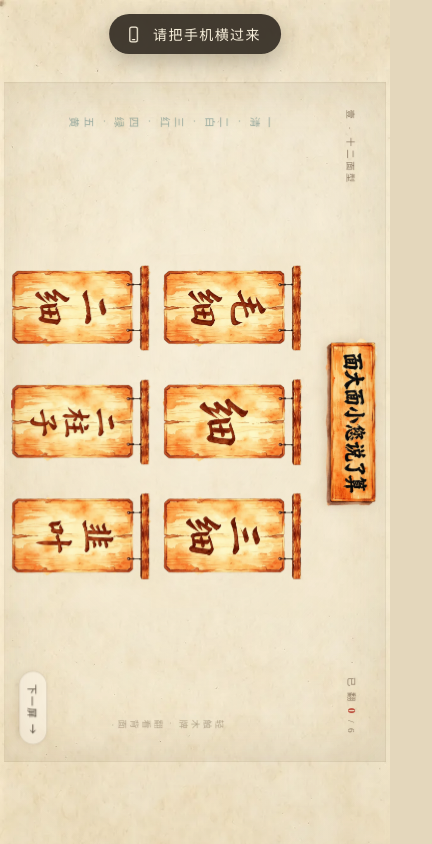
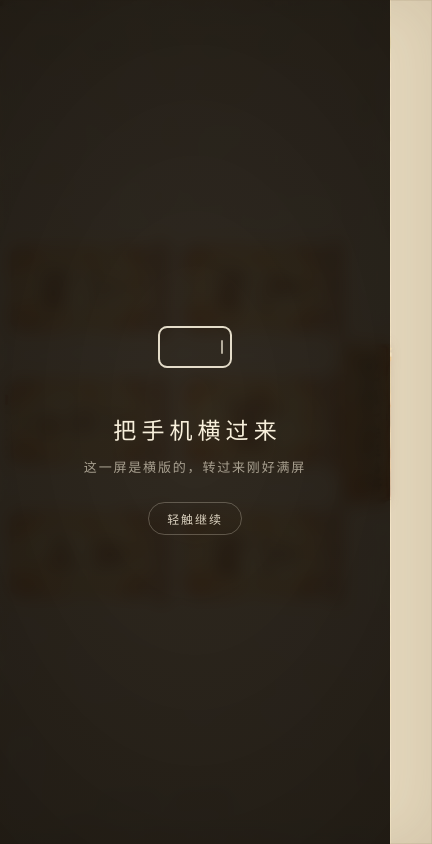
Before and after one commit to 7498329/372893, a plain HTML site: page lanzhou-noodle/index.html in a window 390 px wide. Both pictures are taken after a click on the button "开始制作". Shown: the whole page, 432 px wide, since content can reach past the window. Drawn offline with Linux system fonts and the light colour scheme.

Commit message:
部署：兰州牛肉面互动 H5（lanzhou-noodle/）

```diff
--- a/lanzhou-noodle/index.html
+++ b/lanzhou-noodle/index.html
@@ -35,6 +35,7 @@
   --sans:"PingFang SC","Hiragino Sans GB","Source Han Sans SC","Noto Sans SC","Microsoft YaHei",sans-serif;
   --ease:cubic-bezier(.32,.72,.30,1);
   --spring:cubic-bezier(.34,1.42,.64,1);
+  --crop:0px;   /* 铺满模式下横版页上下各被裁掉的逻辑像素，由 fitStages() 写入 */
 }
 
 *,*::before,*::after{box-sizing:border-box;-webkit-tap-highlight-color:transparent}
@@ -114,6 +115,26 @@ button{font-family:inherit;color:inherit;border:0;background:none;padding:0;curs
 .page{position:absolute;inset:0;opacity:0;pointer-events:none;overflow:hidden;transition:opacity .3s ease}
 .page.slow{transition:opacity .72s var(--ease)}
 .page.on{opacity:1;pointer-events:auto}
+
+/* ============ 铺满模式（手机）：横版页上下各被裁掉 --crop，
+   版式整体让开这块，木牌尺寸跟着可用高度走 —— 屏幕越高牌子越大 ============ */
+body.cover #p2, body.cover #p3{
+  --ch: calc((640px - var(--crop) * 2) / 2);
+  --cw: calc(var(--ch) * .6232);
+}
+body.cover .grid{top:405px}
+body.cover .lpHead{top:calc(var(--crop) + 4px);height:66px}
+body.cover .lpHead .sign{width:262px}
+body.cover .nextBtn{bottom:calc(var(--crop) + 10px)}
+body.cover .dots{bottom:calc(var(--crop) + 8px)}
+body.cover .p4Top{top:calc(var(--crop) + 8px)}
+body.cover .tlTop{top:calc(var(--crop) + 12px)}
+body.cover .tlSeal{top:calc(var(--crop) + 12px)}
+body.cover .tlHint{bottom:calc(var(--crop) + 14px)}
+/* P4 的「看这碗面的故事」挪到底边正中，别压住右下那盘鲜面条 */
+body.cover #p4 .nextBtn{left:50%;right:auto;transform:translateX(-50%);bottom:calc(var(--crop) + 10px)}
+body.cover #p4 .nextBtn:active{transform:translateX(-50%) scale(.94)}
+body.cover #p4 .dots{display:none}
 
 /* ============ 通用小件 ============ */
 .seal{
@@ -504,28 +525,49 @@ button{font-family:inherit;color:inherit;border:0;background:none;padding:0;curs
 }
 #p8 .p8seal{position:absolute;right:64px;top:1010px;width:56px;height:56px;font-size:21px}
 
-/* 横屏提示：竖屏设备上横版页是整块转 90° 铺满的，这里提醒把手机横过来 */
-.rotate{
-  position:fixed;left:50%;top:calc(14px + env(safe-area-inset-top,0px));z-index:200;
-  transform:translate(-50%,-10px);
-  display:flex;align-items:center;gap:10px;
-  padding:10px 20px 10px 15px;border-radius:40px;
-  background:rgba(43,36,28,.88);color:#f8f0dc;
-  font-size:14px;letter-spacing:.10em;white-space:nowrap;
-  box-shadow:0 8px 22px rgba(40,30,16,.26);
-  opacity:0;pointer-events:none;
-  transition:opacity .45s ease,transform .45s var(--spring);
-}
-.rotate.show{opacity:1;transform:translate(-50%,0)}
-.rotate svg{
-  width:19px;height:19px;stroke:currentColor;fill:none;
-  stroke-width:1.6;stroke-linecap:round;stroke-linejoin:round;
-  animation:rotWiggle 2.6s var(--ease) infinite;
-}
-@keyframes rotWiggle{
-  0%,56%,100%{transform:rotate(0)}
-  68%,86%{transform:rotate(-90deg)}
-  76%,94%{transform:rotate(0)}
+/* ============ 横屏引导：手机上横版页是整块转 90° 铺满屏幕的，
+   第一次进横版时用一屏浮层请他转过来，之后不再打扰 ============ */
+#turnGuide{
+  position:fixed;inset:0;z-index:400;
+  display:grid;place-items:center;
+  background:radial-gradient(120% 92% at 50% 48%,rgba(28,22,14,.90) 0%,rgba(16,12,7,.955) 100%);
+  -webkit-backdrop-filter:blur(9px) saturate(.85);
+  backdrop-filter:blur(9px) saturate(.85);
+  opacity:0;visibility:hidden;pointer-events:none;
+  transition:opacity .32s ease,visibility .32s;
+}
+#turnGuide.show{opacity:1;visibility:visible;pointer-events:auto}
+#turnGuide .tgIn{
+  display:flex;flex-direction:column;align-items:center;
+  transform:translateY(8px);transition:transform .5s var(--spring);
+}
+#turnGuide.show .tgIn{transform:none}
+.tgPhone{
+  position:relative;width:42px;height:74px;margin-bottom:28px;
+  border:2px solid rgba(248,240,220,.9);border-radius:9px;
+  animation:tgTurn 2.9s cubic-bezier(.62,.02,.36,1) infinite;
+}
+.tgPhone::after{
+  content:"";position:absolute;left:50%;bottom:7px;width:14px;height:2px;border-radius:2px;
+  transform:translateX(-50%);background:rgba(248,240,220,.66);
+}
+@keyframes tgTurn{
+  0%,28%{transform:rotate(0)}
+  50%,80%{transform:rotate(-90deg)}
+  100%{transform:rotate(0)}
+}
+.tgT{
+  font-family:var(--serif);font-size:23px;letter-spacing:.22em;text-indent:.22em;
+  color:#f8f0dc;
+}
+.tgS{
+  margin-top:11px;font-size:13px;letter-spacing:.14em;
+  color:rgba(248,240,220,.60);font-weight:300;
+}
+.tgTap{
+  margin-top:26px;padding:7px 18px;border-radius:30px;
+  font-size:12px;letter-spacing:.16em;color:rgba(248,240,220,.84);
+  border:1px solid rgba(248,240,220,.26);
 }
 
 @media (prefers-reduced-motion:reduce){
@@ -666,12 +708,13 @@ html.noanim #p1 .cover{opacity:1!important;transform:none!important}
   </section>
 </div>
 
-<div class="rotate" id="rotate" role="status" aria-live="polite">
-  <svg viewBox="0 0 24 24" aria-hidden="true">
-    <rect x="7.2" y="2.8" width="9.6" height="18.4" rx="2.4"/>
-    <path d="M10.6 18.6h2.8"/>
-  </svg>
-  <span>请把手机横过来</span>
+<div id="turnGuide" role="status" aria-live="polite">
+  <div class="tgIn">
+    <i class="tgPhone" aria-hidden="true"></i>
+    <span class="tgT">把手机横过来</span>
+    <span class="tgS">这一屏是横版的，转过来刚好满屏</span>
+    <span class="tgTap">轻触继续</span>
+  </div>
 </div>
 
 <script src="assets/timeline.js"></script>
@@ -729,7 +772,7 @@ const BOWL = {x:667, y:400, rx:196, ry:164};
 
 /* 当前舞台的缩放与旋转。旋转之后 getBoundingClientRect() 拿到的是包围盒，
    坐标换算不能再靠它，统一用下面 toClient / toStage / toStageVec 三件套。 */
-const view = { kp:1, kl:1, rotL:0 };
+const view = { kp:1, kl:1, rotL:0, crop:0 };
 
 /* 竖屏手机要不要把横版舞台「转 90° 正立铺满」：
    要。缩小成 30% 在手机上根本看不清；平板/桌面竖窗保持等比缩小（那些屏幕够大，
@@ -748,20 +791,38 @@ function fitStages(){
   stageP.style.transform = `translate(-50%,-50%) scale(${kp})`;
 
   const rot = needRotate() ? 90 : 0;
-  // 旋转 90° 后，舞台的 1334 长边对应视口高度、750 短边对应视口宽度
-  const kl = rot
-    ? Math.min(vh/1334, vw/750) * .98
-    : Math.min(vw/1334, vh/750) * (vh > vw ? .94 : .985);
-  view.rotL = rot; view.kl = kl;
+  // 舞台的 1334 长边 / 750 短边分别落到屏幕的哪一条边（旋转 90° 时两者互换）
+  const spanLong  = rot ? vh : vw;
+  const spanShort = rot ? vw : vh;
+
+  const kContain = Math.min(spanLong/1334, spanShort/750);
+  const kCover   = Math.max(spanLong/1334, spanShort/750);
+
+  /* 手机上一律「铺满」：750 那条边撑满屏幕，多出来的部分上下各裁一点
+     （逻辑像素，最多 84），其余内容用 CSS 变量 --crop 整体让开。
+     桌面/平板屏幕够大，仍等比缩小，不裁切。 */
+  let crop = 0, k = kContain;
+  if(Math.min(vw, vh) <= 700){
+    crop = Math.min(84, Math.max(0, (750 - spanShort/kCover) / 2));
+    k = spanShort / (750 - crop * 2);
+    const cap = spanLong / 1334;          // 1334 那条边不能被裁
+    if(k > cap){ k = cap; crop = 0; }
+    k = Math.min(k, 1.2);                 // 极端细长屏兜底，别把版式撑爆
+  }
+
+  view.rotL = rot; view.kl = k; view.crop = crop;
 
   stageL.style.transform = rot
-    ? `translate(-50%,-50%) rotate(90deg) scale(${kl})`
-    : `translate(-50%,-50%) scale(${kl})`;
+    ? `translate(-50%,-50%) rotate(90deg) scale(${k})`
+    : `translate(-50%,-50%) scale(${k})`;
+
+  document.documentElement.style.setProperty('--crop', crop.toFixed(2) + 'px');
+  document.body.classList.toggle('cover', crop > 1);
 
   document.body.classList.toggle('landscapeNow', vh > vw);
   document.body.dataset.orient = rot ? 'rot' : 'flat';
-  // 调试留痕：?t=1 或控制台里一眼看出当前是「旋转铺满」还是「等比缩小」
-  document.body.dataset.fit = `rot=${rot} kl=${kl.toFixed(3)} vw=${vw} vh=${vh}`;
+  // 调试留痕：?t=1 或控制台里一眼看出当前缩放、旋转与裁切量
+  document.body.dataset.fit = `rot=${rot} kl=${k.toFixed(3)} crop=${crop.toFixed(1)} vw=${vw} vh=${vh}`;
 }
 
 /* 逻辑坐标（1334×750 舞台内）→ 视口坐标 */
@@ -813,7 +874,7 @@ function go(n){
     if(n===5){ state.tlIdx = 0; syncTimeline(true); }
     if(n===2 || n===3) refreshFocus(n);
     // 回到竖屏页（首/尾）后，横屏提示可以再提示一次
-    if(n===1 || n===8) rotHinted.clear();
+    if(n===1 || n===8) turnSeen = false;
     // 重回封面时清掉上次动画的收尾标记，让「颠三下」能再演一次
     if(n===1) $$('#p1 .hopDone').forEach(el=>el.classList.remove('hopDone'));
 
@@ -823,7 +884,7 @@ function go(n){
     nx.classList.add('on');
     state.page = n;
     paintDots();
-    if(n>=2 && n<=7) maybeRotateHint();
+    if(n>=2 && n<=7) showTurnGuide();
     setTimeout(()=>{ state.busy = false; }, 680);
   }, 250);
 }
@@ -843,23 +904,25 @@ function paintDots(){
   });
 }
 
-/* 横屏页提示：只有「真的被旋转了」才需要提示用户横过手机 */
-let rotTimer;
-const rotHinted = new Set();
-function maybeRotateHint(){
-  const el = $('#rotate');
-  const want = view.rotL && state.page >= 2 && state.page <= 7 && !rotHinted.has(state.page);
-  el.classList.toggle('show', want);
-  document.body.classList.toggle('needTurn', !!want);
-  clearTimeout(rotTimer);
-  if(want){
-    rotHinted.add(state.page);
-    rotTimer = setTimeout(()=>{
-      el.classList.remove('show');
-      document.body.classList.remove('needTurn');
-    }, 4200);
-  }
-}
+/* 横屏引导：只有「真的被旋转了」才需要请用户把手机转过来；
+   每进一次横版只弹一次全屏引导，转过来之后自动收起，不再打扰 */
+let turnTimer, turnSeen = false;
+function showTurnGuide(){
+  const g = $('#turnGuide');
+  if(!g) return;
+  if(!view.rotL){ g.classList.remove('show'); return; }
+  if(turnSeen) return;
+  turnSeen = true;
+  g.classList.add('show');
+  clearTimeout(turnTimer);
+  turnTimer = setTimeout(hideTurnGuide, 3200);
+}
+function hideTurnGuide(){
+  const g = $('#turnGuide');
+  if(g) g.classList.remove('show');
+  clearTimeout(turnTimer);
+}
+$('#turnGuide').addEventListener('click', hideTurnGuide);
 
 /* 视口变化：手机地址栏收放、横竖屏切换、桌面拖窗口都走这里 */
 let fitTimer;
@@ -869,12 +932,13 @@ function refit(){
     const wasRot = !!view.rotL;
     fitStages();
     // 用户把手机横过来（或转回去）后，横屏提示可以重新提示一次
-    if(!!view.rotL !== wasRot) rotHinted.clear();
+    if(!!view.rotL !== wasRot) turnSeen = false;
+    if(!view.rotL) hideTurnGuide();
     // 舞台缩放变了，时间轴的像素位移要跟着归一化，否则翻页会错位
     if(state.page === 5){
       setTrackX(-state.tlIdx * 1334, true);
     }
-    if(state.page >= 2 && state.page <= 7) maybeRotateHint();
+    if(state.page >= 2 && state.page <= 7) showTurnGuide();
   }, 90);
 }
 addEventListener('resize', refit);
@@ -1529,7 +1593,17 @@ function runTest(){
     ok('fitAxis', view.rotL
        ? Math.abs(sl.width - 750*view.kl) < 2 && Math.abs(sl.height - 1334*view.kl) < 2
        : Math.abs(sl.width - 1334*view.kl) < 2 && Math.abs(sl.height - 750*view.kl) < 2);
-    ok('fitInView', sl.width <= innerWidth + 2 && sl.height <= innerHeight + 2);
+    // 铺满模式下舞台会盖住视口（允许裁掉上下 --crop），否则必须完整落在视口内
+    ok('fitFill', view.crop > 1
+       ? (sl.width >= innerWidth - 2 && sl.height >= innerHeight - 2)
+       : (sl.width <= innerWidth + 2 && sl.height <= innerHeight + 2));
+    // 被裁掉的那条边，版式内容要整体让开
+    const lhP2 = $('#p2 .lpHead');
+    ok('cropSafe', !view.crop || parseFloat(getComputedStyle(lhP2).top) >= view.crop - 2);
+    // 木牌网格必须完整落在「看得见的那一段」里
+    const g2 = $('#grid2');
+    ok('gridInBand', g2.offsetTop - g2.offsetHeight/2 >= view.crop - 2 &&
+       g2.offsetTop + g2.offsetHeight/2 <= 750 - view.crop + 2);
     ok('rotPortrait', view.rotL === (needRotate() ? 90 : 0));
 
     document.title = R.join(' | ');
@@ -1689,7 +1763,7 @@ function jump(code){
   stageL.classList.toggle('live', n>=2 && n<=5);
   $('#p'+n).classList.add('on');
   state.page = n;
-  if(n >= 2 && n <= 7) maybeRotateHint();
+  // 调试跳转不弹引导浮层（否则截图与命中测试都会拍到它），需要时加 ?guide=1
 
   if(code === '2f' || code === '3f'){
     const g = $('#grid'+(code[0]==='2'?2:3));
@@ -1733,6 +1807,7 @@ function jump(code){
   }
   paintDots();
   if(qs.get('hit')) setTimeout(hitProbe, 600);
+  if(qs.get('guide')){ turnSeen = false; setTimeout(showTurnGuide, 500); }
 }
 
 boot();
```
Also changed, not shown: 1 other file.
